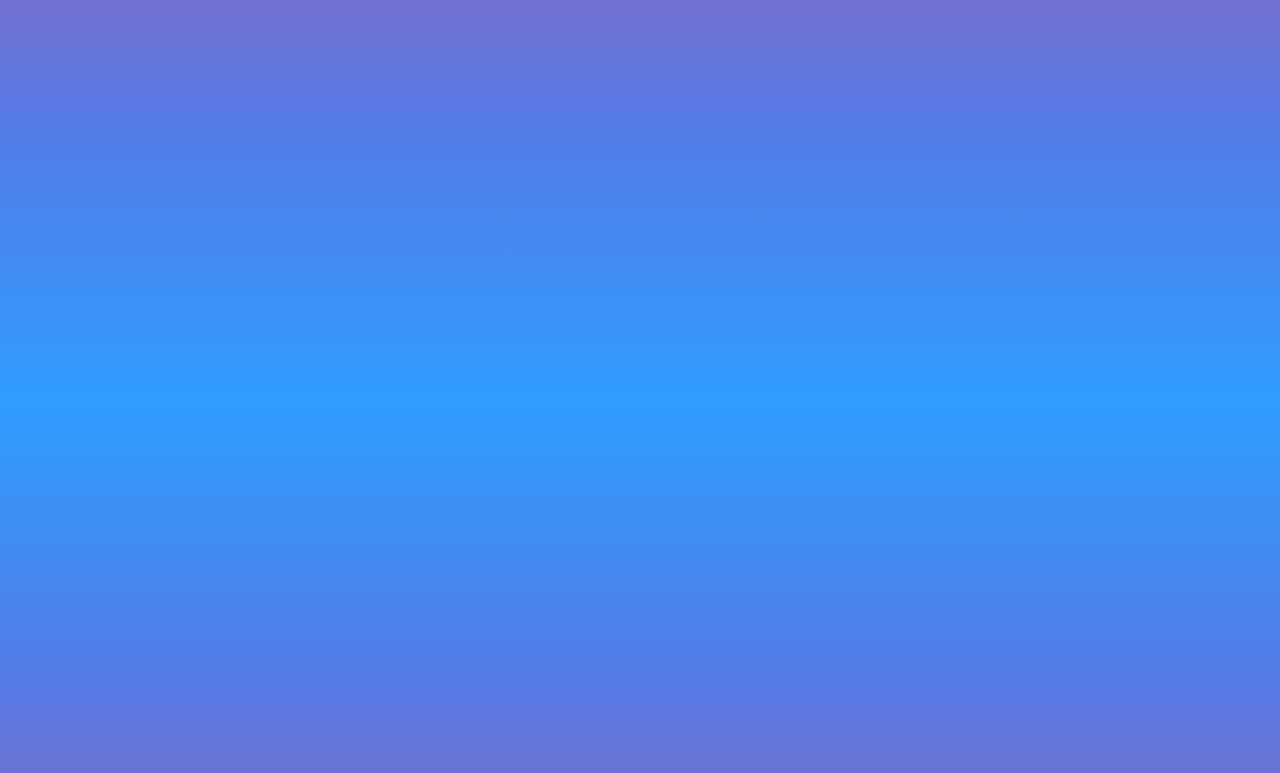
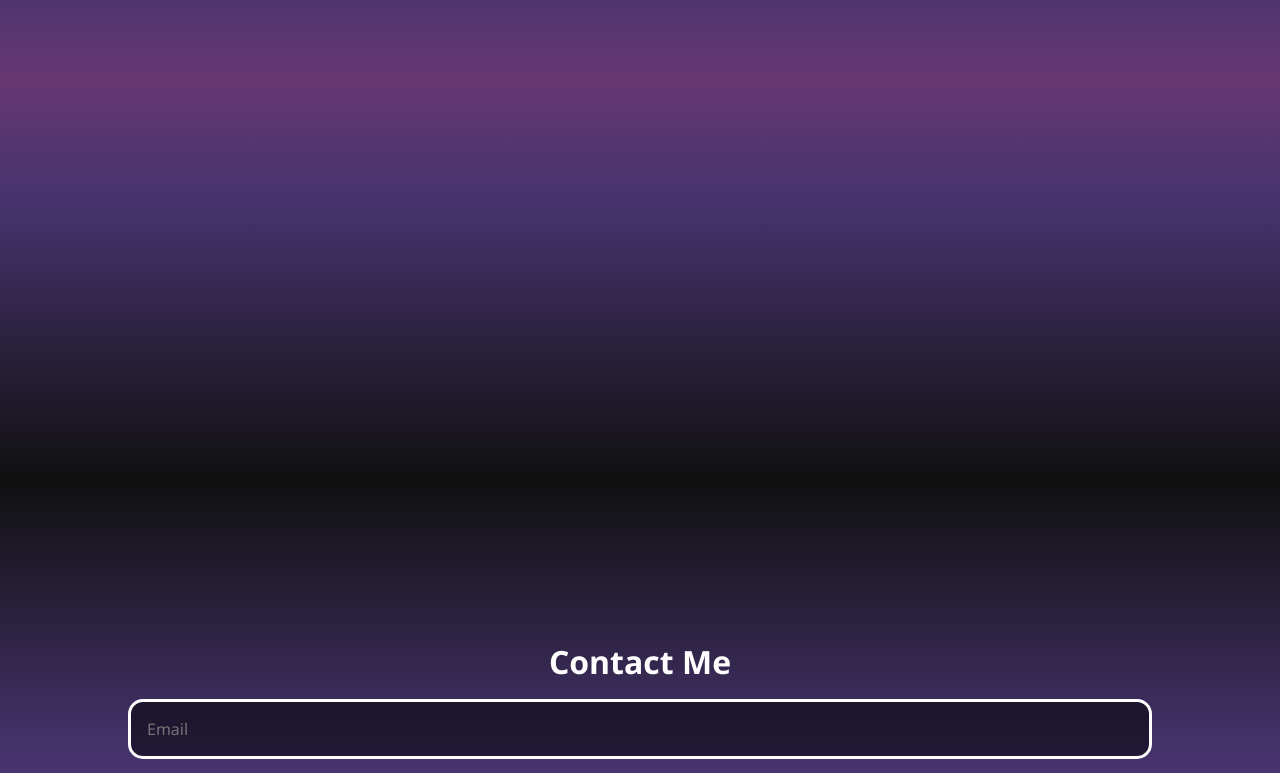
Before and after one commit to Simon1Asmar/WP08-Portfolio-React, a React (Vite) app: page / in a window 1280 px wide. Shown: the part 2000-2773 px from the top of the page. Built offline with nearby package versions, Linux system fonts and the light colour scheme.

Commit message:
made header more responsie, added contact form + more

```diff
--- a/src/App.jsx
+++ b/src/App.jsx
@@ -3,21 +3,27 @@ import reactLogo from './assets/react.svg'
 import viteLogo from '/vite.svg'
 import './App.css'
 
+// Importing Components
 import Header from './components/Header'
 import PageSection from './components/PageSection'
 import BackgroundImg from './components/BackgroundImg'
 import HeroSection from './components/HeroSection'
 import Footer from './components/Footer'
+import ContactForm from './components/ContactForm'
+
+import { BsGithub } from "react-icons/bs";
+import { FaStackOverflow } from "react-icons/fa";
+import { FaGoogle } from "react-icons/fa";
 
 function App() {
   const [count, setCount] = useState(0)
 
   return (
     <>
-      <BackgroundImg/>
+    <BackgroundImg/>
       {/* Header (Nav bar) [Responsive for different screen sizes]*/}
       <Header>
-        <a href="#">TEST</a>
+        <a href="#">Simon G. Asmar</a>
         <ul>
           <li><a href="#hero-section">Home</a></li>
           <li><a href="#about-section">About</a></li>
@@ -38,9 +44,16 @@ function App() {
       </PageSection>
       {/* Contact-us form */}
       <PageSection id="contact-section">
+        <ContactForm/>
       </PageSection>
       {/* Footer: name and copyright + social media links */}
-      <Footer name="Simon Asmar" copyrightYear="2024"/>
+      <Footer name="Simon Asmar" copyrightYear="2023">
+        <p>
+          <a href="https://www.github.com/simon1asmar" target='_blank'><BsGithub/></a>
+          &nbsp;<a href="https://stackoverflow.com/users/15034649/simongasmar" target='_blank'><FaStackOverflow/></a>
+          &nbsp;<a href="https://g.dev/Simon1Asmar" target='_blank'><FaGoogle/></a>
+        </p>
+      </Footer>
 
       {/*
         THINGS TO ADD:-
--- /dev/null
+++ b/src/components/ContactForm.css
@@ -0,0 +1,47 @@
+.form-container form{
+  display: flex;
+  flex-direction: column;
+  align-items: center;
+  justify-content: center;
+  gap: 1em;
+  padding: 1em;
+
+  width: 80vw;
+}
+
+.form-container form>input,
+.form-container form>textarea,
+.form-container form>button{
+  padding: 1em;
+  border: white solid 0.2em;
+  border-radius: 15px;
+  background-color: rgba(0, 0, 0, 0.5);
+
+  width: 80vw;
+
+  color: white;
+  font-size: 1em;
+  font-family: 'Segoe UI', Tahoma, Geneva, Verdana, sans-serif;
+}
+
+.form-container form>button{
+  width: fit-content;
+  border-radius: 1.4em;
+
+  cursor: pointer;
+
+  text-transform: uppercase;
+
+}
+
+.form-container>h1{
+  font-size: 2em;
+
+  color: white;
+
+
+}
+
+textarea{
+  resize: none;
+}
--- /dev/null
+++ b/src/components/ContactForm.jsx
@@ -0,0 +1,22 @@
+import React from 'react'
+
+import './ContactForm.css'
+
+// Importing Icons
+import { RiSendPlane2Fill } from "react-icons/ri";
+
+function ContactForm() {
+  return (
+    <section className='form-container'>
+      <h1>Contact Me</h1>
+      <form>
+        <input type="email" name="email" id="email" placeholder='Email' required/>
+        <input type="text" name="name" id="name" placeholder='Name' required/>
+        <textarea name="message" id="message" rows="10" placeholder='Enter your message here' required></textarea>
+        <button type="submit">Send <RiSendPlane2Fill/></button>
+      </form>
+    </section>
+  )
+}
+
+export default ContactForm
--- a/src/components/Footer.css
+++ b/src/components/Footer.css
@@ -6,6 +6,7 @@
   display: flex;
   justify-content: center;
   align-items: center;
+  flex-direction: column;
 
   padding: 1em;
 }
--- a/src/components/Footer.jsx
+++ b/src/components/Footer.jsx
@@ -6,6 +6,7 @@ function Footer(props) {
   return (
     <section className='footer'>
       <p>&copy; {props.copyrightYear} {props.name}. All rights reserved.</p>
+      {props.children}
     </section>
   )
 }
--- a/src/components/Header.css
+++ b/src/components/Header.css
@@ -16,12 +16,14 @@
 .header>nav{
   width: 100vw;
   max-width: 1400px;
+  min-height: fit-content;
 
   height: 10vh;
   padding: 1em 2em;
 
 
   display: flex;
+  flex-direction: row;
   align-items: center;
   justify-content: space-between;
 }
@@ -29,6 +31,7 @@
 ul{
   display: flex;
   flex-wrap: wrap;
+  height: fit-content;
 
   list-style-type:none;
   gap: 2rem;
@@ -37,3 +40,10 @@ ul{
 .header-margin{
   margin-top: 10vh;
 }
+
+@media screen and (max-width: 600px) {
+  .header>nav{
+    flex-direction: column;
+    justify-content: center;
+  }
+}
--- a/src/components/HeroSection.css
+++ b/src/components/HeroSection.css
@@ -10,7 +10,7 @@
   align-items: center;
   justify-content: center;
 
-  padding: 10vh 10vw;
+  padding: 0 10vw;
 }
 
 .hero-section h1{
--- a/src/components/PageSection.css
+++ b/src/components/PageSection.css
@@ -7,4 +7,6 @@
   display: flex;
   align-items: center;
   justify-content: center;
+
+  padding-top: 10vh;
 }
--- a/src/index.css
+++ b/src/index.css
@@ -13,7 +13,8 @@ body {
 
   /* background-color: #535bf2; */
   /* background-color: #212; */
-  background-color:rgb(47, 158, 255);
+  /* background-color:rgb(47, 158, 255); */
+  background-color: #111;
 
   min-width: 320px;
   min-height: 100vh;
```
Also changed, not shown: src/components/BackgroundImg.css (+0 -13 lines).
